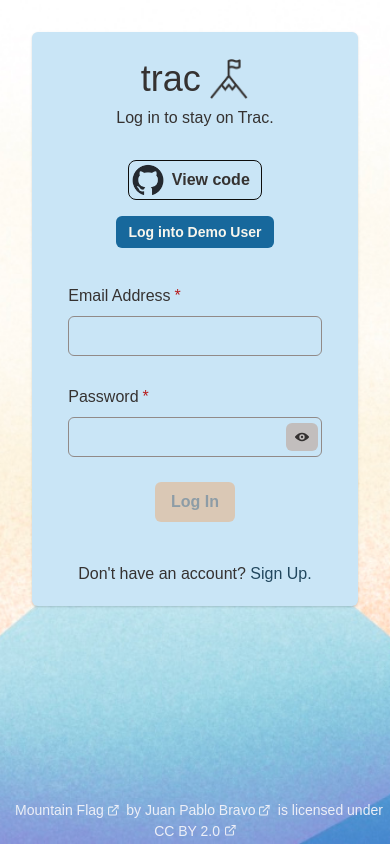
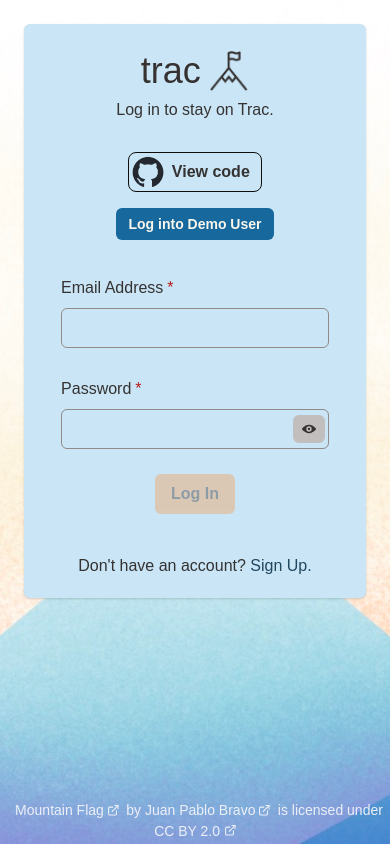
Before and after one commit to dyazdani/trac, a React (Vite) app: page /login in a window 390 px wide. Built offline with nearby package versions, Linux system fonts and the light colour scheme; no server answers; a web font is replaced by a local one.

Commit message:
Made responsive margins for LoginForm and RegisterForm

```diff
--- a/src/client/components/LoginForm.tsx
+++ b/src/client/components/LoginForm.tsx
@@ -104,7 +104,10 @@ const LoginForm = () => {
       variant="elevated"
       align="center"
       size="md"
-      margin="2rem"
+      margin={{
+        base: "1.5rem",
+        md: "2rem"
+      }}
       bgColor="#C9E5F6"
       maxHeight="90%"
     >
--- a/src/client/components/RegisterForm.tsx
+++ b/src/client/components/RegisterForm.tsx
@@ -117,7 +117,10 @@ const RegisterForm = () => {
             variant="elevated"
             align="center"
             size="md"
-            margin="2rem"
+            margin={{
+                base: "1.5rem",
+                md: "2rem"
+            }}
             bgColor="#C9E5F6"
             maxHeight="90%"
             data-testid="landscape-register-form"
```
